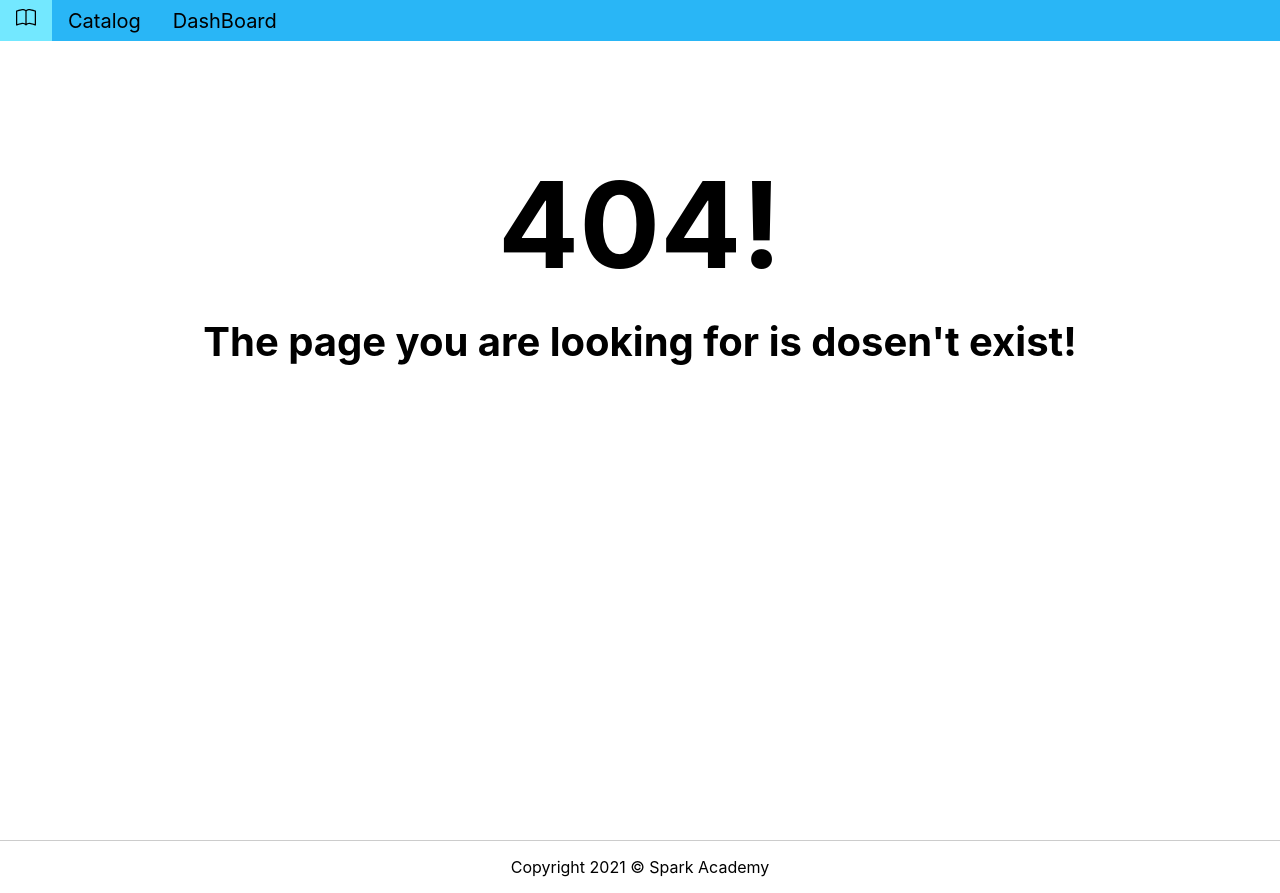
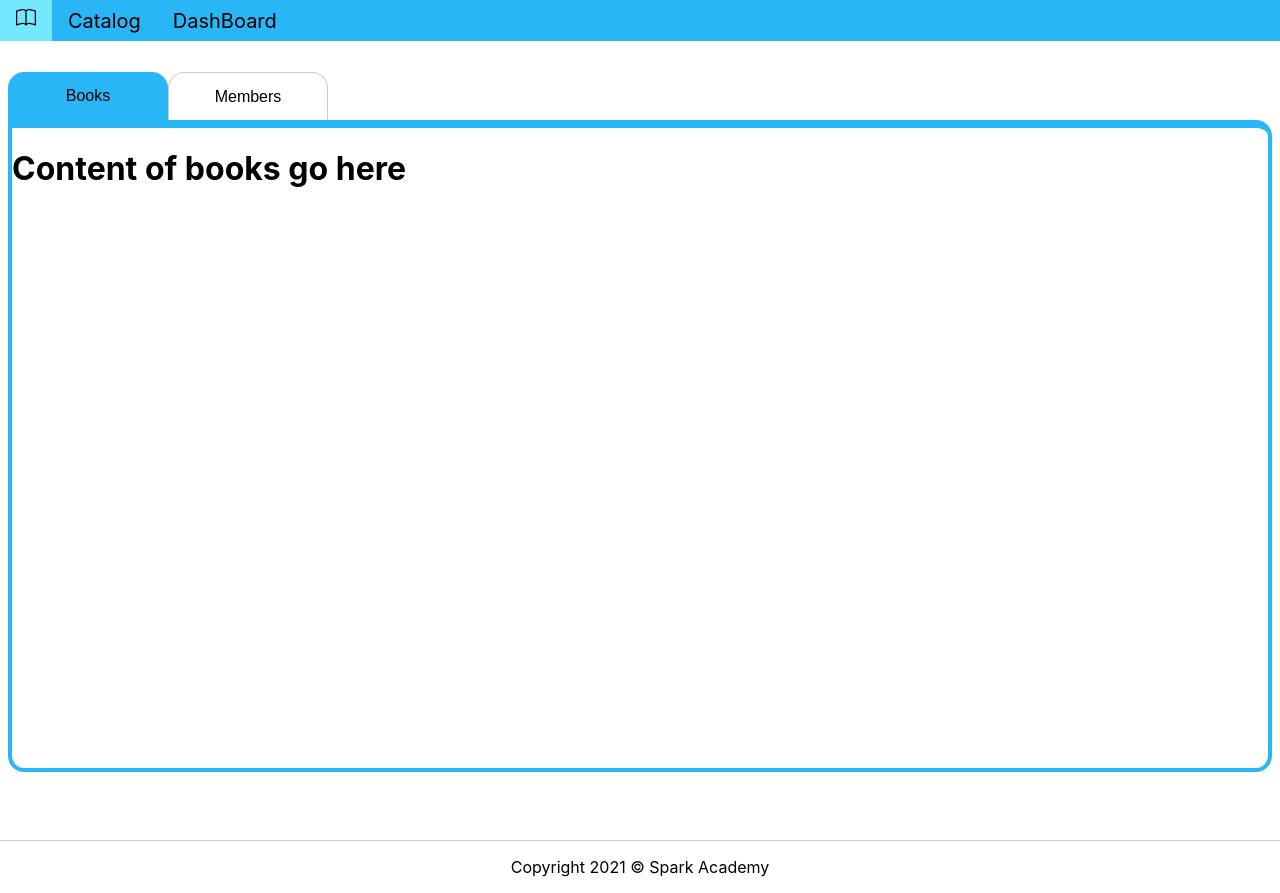
Before and after one commit to sajani-p/LMS, a React (Create React App) app: page / in a window 1280 px wide. Before the commit this address had no page. Built offline with nearby package versions, Linux system fonts and the light colour scheme.

Commit message:
minir changes and bug fixes

```diff
--- a/src/App.js
+++ b/src/App.js
@@ -37,6 +37,7 @@ function App() {
   let routes = (
     <Suspense fallback={<Spinner />}>
       <Switch>
+        <Route exact path="/" component = {Dashboard} />
         <Route exact path={DASHBOARD} component = {Dashboard} />
         <Route exact path={CATALOG} component = {Spinner} />
         <Route component = {NotFound} />
--- a/src/components/Tabs.js
+++ b/src/components/Tabs.js
@@ -65,14 +65,20 @@ export default function Tabs(props) {
         <TabsContainer>
             <TabButtonContainer>
                 {contents.map((content, index) => (
-                    <Tab onClick={handleClick} active={active === index} id = {index}>
+                    <Tab
+                        onClick={handleClick}
+                        active={active === index}
+                        id = {index}
+                        key = {index}
+                    >
                         {content.title}
                     </Tab>
                 ))}
             </TabButtonContainer>
             <TabContents>
                 {contents.map((content, index) => (
-                    <Content active={active === index}>
+                    <Content
+                        active={active === index} key = {index}>
                         {content.elements}
                     </Content>
                 ))}
```
